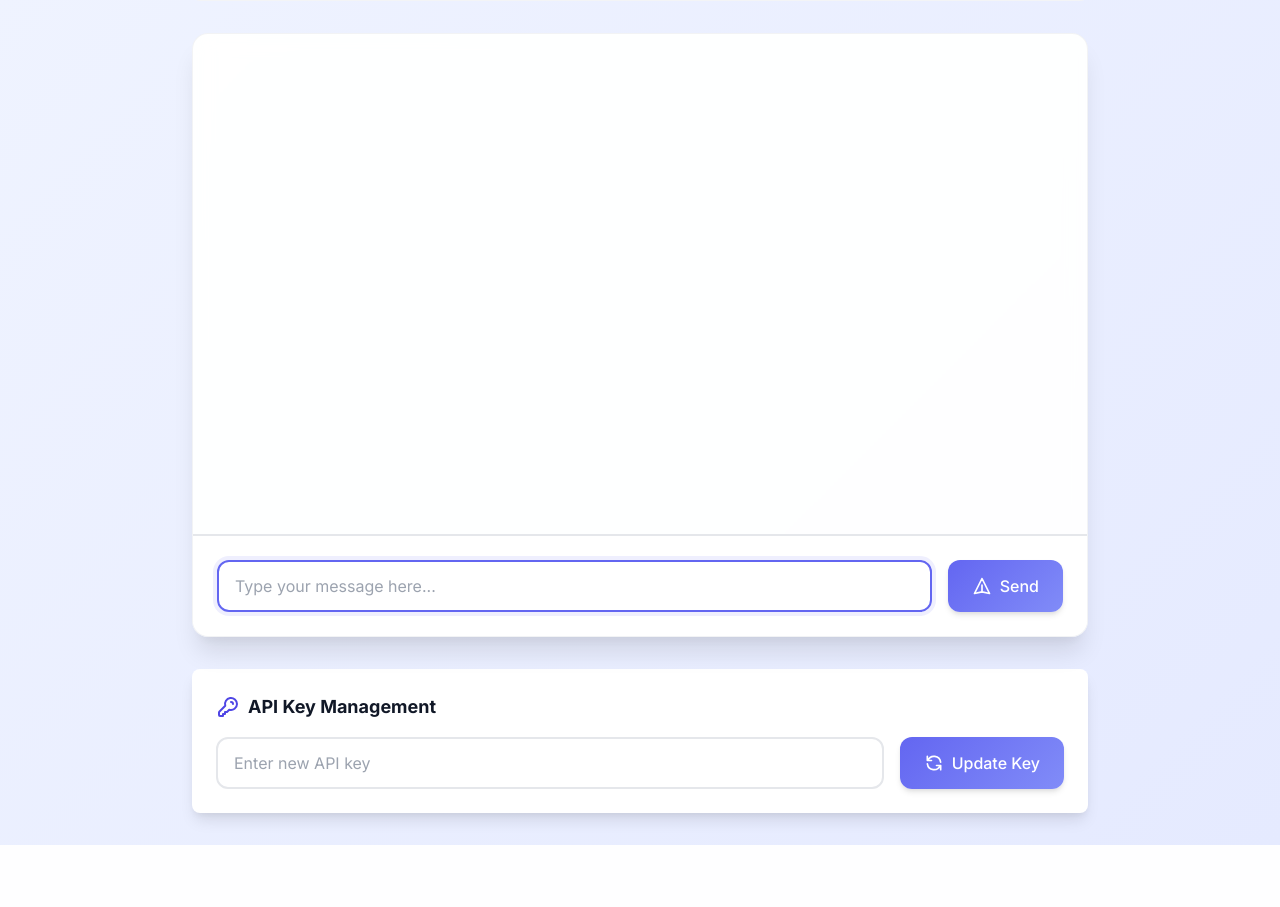
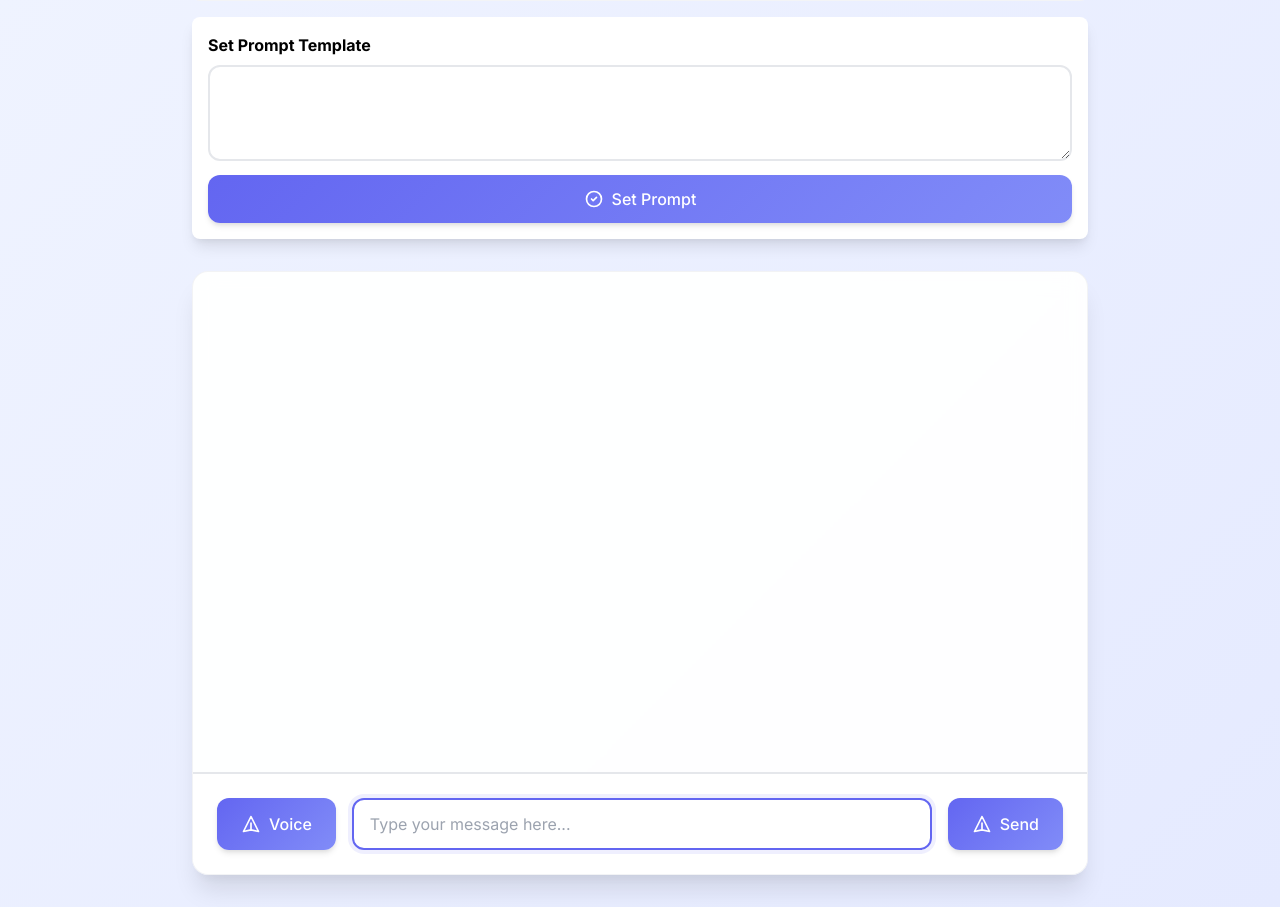
Before and after one commit to hamza5588/educationflaskapp, a Flask app: page /chat in a window 1280 px wide. Shown: the part 244-1151 px from the top of the page. Before the commit the page ends 1089 px from the top, so only its background shows below. Run offline with Flask 3, Linux system fonts and the light colour scheme; a user stored in the database is signed in.

Commit message:
file are added

```diff
--- a/app.py
+++ b/app.py
@@ -200,6 +200,11 @@ import sqlite3
 import hashlib
 from datetime import datetime
 from langchain_google_genai import ChatGoogleGenerativeAI
+import io
+import os
+import speech_recognition as sr
+from gtts import gTTS
+from playsound import playsound
 
 app = Flask(__name__)
 app.secret_key = 'your_secret_key_here'  # Change this to a secure secret key
@@ -305,6 +310,53 @@ def login_required(f):
         return f(*args, **kwargs)
     return decorated_function
 
+# Speech-to-Text function
+def recognize_speech():
+    recognizer = sr.Recognizer()
+    with sr.Microphone() as source:
+        print("Listening...")
+        recognizer.adjust_for_ambient_noise(source)
+        audio = recognizer.listen(source)
+
+    try:
+        print("Recognizing...")
+        text = recognizer.recognize_google(audio)
+        print(f"You said: {text}")
+        return text
+    except sr.UnknownValueError:
+        print("Could not understand audio")
+        return ""
+    except sr.RequestError as e:
+        print(f"Error with the speech recognition service; {e}")
+        return ""
+
+# Text-to-Speech function
+def speak_text(text, filename="response.mp3"):
+    try:
+        tts = gTTS(text=text, lang='en')
+        tts.save(filename)
+        playsound(filename)
+    except Exception as e:
+        print(f"Error in text-to-speech: {e}")
+
+# # Gemini Interaction
+# def generate_response(user_message):
+#     """Generates a response using the Gemini model."""
+#     llm = ChatGoogleGenerativeAI(
+#         model="gemini-1.5-pro",
+#         google_api_key=session['user']['api_key'],
+#         temperature=0.5,
+#         max_tokens=150,
+#         timeout=10,
+#         max_retries=1
+#     )
+
+#     try:
+#         response = llm.invoke(user_message)
+#         return response.content
+#     except Exception as e:
+#         print(f"Error generating response from Gemini: {e}")
+#         return "I'm sorry, I encountered an error."
 # Routes
 @app.route('/')
 def index():
@@ -355,91 +407,197 @@ def signup():
 def chat():
     return render_template('chat.html', user=session['user'])
 
-@app.route('/send_message', methods=['POST'])
-@login_required
-def send_message():
-    data = request.json
-    user_message = data.get('message')
+# @app.route('/send_message', methods=['POST'])
+# @login_required
+# def send_message():
+#     data = request.json
+#     user_message = data.get('message')
 
-    if user_message:
+#     if user_message:
+#         generated_response = generate_response(user_message)
+#         validation_result = validate_with_ai(user_message, generated_response)
+#         save_chat_history(session['user']['email'], user_message, generated_response, validation_result)
+
+#         return jsonify({
+#             'status': 'success',
+#             'response': generated_response,
+#             'validation': validation_result
+#         })
+
+#     return jsonify({
+#         'status': 'error',
+#         'message': 'No message provided'
+#     })
+# First, let's modify the generate_response function to handle prompt templates
+def generate_response(user_message, prompt_template=None):
+    """Generates a response using the Gemini model."""
+    try:
         llm = ChatGoogleGenerativeAI(
             model="gemini-1.5-pro",
             google_api_key=session['user']['api_key'],
-            temperature=0.5,  # Adjust temperature for more human-like randomness
+            temperature=0.7,
             max_tokens=150,
             timeout=10,
             max_retries=1
         )
 
-        user_context = {
-            "name": session['user']['name'],
-            "grade": session['user'].get('grade'),
-            "medium": session['user'].get('medium'),
-            "school": session['user'].get('school')
-        }
+        # Construct the full message
+        if prompt_template and prompt_template.strip():
+            full_message = f"{prompt_template.strip()}\n\nUser Input: {user_message}"
+            print(f"Using prompt template: {full_message}")  # Debug log
+        else:
+            full_message = user_message
+            print("No prompt template used")  # Debug log
 
-        # Include context in the prompt
-        full_message = (
-            f"You are an AI assistant for students. Your goal is to be conversational and friendly.\n"
-            f"Student Name: {user_context['name']}\n"
-            f"Grade: {user_context['grade']}\n"
-            f"Medium: {user_context['medium']}\n"
-            f"School: {user_context['school']}\n"
-            f"Message from {user_context['name']}: {user_message}\n"
-            f"Respond like a friendly and knowledgeable assistant."
-        )
+        print(f"Sending message to Gemini: {full_message}")  # Debug log
 
-        try:
-            response = llm.invoke(full_message)
-            generated_response = response.content
+        response = llm.invoke(full_message)
+        return response.content
+    except Exception as e:
+        print(f"Error generating response from Gemini: {e}")  # Debug log
+        return f"I'm sorry, I encountered an error: {str(e)}"
 
-            # Validate the response using the Checker Agent
-            validation_result = validate_with_ai(user_message, generated_response)
+@app.route('/send_message', methods=['POST'])
+@login_required
+def send_message():
+    try:
+        data = request.json
+        user_message = data.get('message')
+        prompt_template = data.get('promptTemplate')
 
-            # Save conversation and validation result to the database
-            save_chat_history(session['user']['email'], user_message, generated_response, validation_result)
+        print(f"Received message: {user_message}")  # Debug log
+        print(f"Received prompt template: {prompt_template}")  # Debug log
 
-            return jsonify({
-                'status': 'success',
-                'response': generated_response,
-                'validation': validation_result
-            })
-        except Exception as e:
-            return jsonify({
-                'status': 'error',
-                'message': str(e)
-            })
+        if not user_message:
+            return jsonify({'status': 'error', 'message': 'No message provided'})
 
-    return jsonify({
-        'status': 'error',
-        'message': 'No message provided'
-    })
+        # Generate response with the prompt template
+        generated_response = generate_response(user_message, prompt_template)
+        print(f"Generated response: {generated_response}")  # Debug log
+
+        # Save chat history
+        save_chat_history(session['user']['email'], user_message, generated_response)
+
+        # Generate audio response
+        audio_filename = f"response_{session['user']['email']}.mp3"
+        audio_path = f"static/{audio_filename}"
+
+        # Make sure the static directory exists
+        os.makedirs('static', exist_ok=True)
+
+        # Generate the audio file
+        speak_text(generated_response, filename=audio_path)
+
+        return jsonify({
+            'status': 'success',
+            'response': generated_response,
+            'audio': url_for('static', filename=audio_filename)
+        })
+
+    except Exception as e:
+        print(f"Error in send_message: {e}")  # Debug log
+        return jsonify({'status': 'error', 'message': str(e)})
+# @app.route('/voice_response', methods=['POST'])
+# @login_required
+# def voice_response():
+#     import uuid  # Import uuid for generating unique filenames
+
+#     data = request.json
+#     user_message = data.get('message')
+
+#     if user_message:
+#         response_text = generate_response(user_message)
+#         unique_id = uuid.uuid4().hex  # Generate a unique identifier
+#         audio_filename = f"response_{session['user']['email']}_{unique_id}.mp3"
+#         speak_text(response_text, filename=f"static/{audio_filename}")  # Generates the voice file
+#         return jsonify({'status': 'success', 'response': response_text, 'audio': url_for('static', filename=audio_filename)})
+
+#     return jsonify({'status': 'error', 'message': 'No message provided'})
 
 
-@app.route('/history', methods=['GET'])
+@app.route('/voice_response', methods=['POST'])
 @login_required
-def get_history():
-    conn = sqlite3.connect('users.db')
-    c = conn.cursor()
-    c.execute("SELECT message, response, validation, timestamp FROM chat_history WHERE user_email=? ORDER BY timestamp DESC",
-              (session['user']['email'],))
-    history = c.fetchall()
-    conn.close()
-    return jsonify(history)
+def voice_response():
+    data = request.json
+    user_message = data.get('message')
 
-@app.route('/update_api_key', methods=['POST'])
-@login_required
-def update_api_key_route():
-    new_api_key = request.form['api_key']
-    if new_api_key:
-        conn = sqlite3.connect('users.db')
-        c = conn.cursor()
-        c.execute("UPDATE users SET api_key=? WHERE email=?", (new_api_key, session['user']['email']))
-        conn.commit()
-        conn.close()
-        session['user']['api_key'] = new_api_key
-        flash('API Key updated successfully!', 'success')
-    return redirect(url_for('chat'))
+    if user_message:
+        response_text = generate_response(user_message)
+        audio_filename = f"response_{session['user']['email']}.mp3"
+        speak_text(response_text, filename=f"static/{audio_filename}")  # Generates the voice file
+        return jsonify({'status': 'success', 'response': response_text, 'audio': url_for('static', filename=audio_filename)})
+
+    return jsonify({'status': 'error', 'message': 'No message provided'})
+
+# @app.route('/voice_response', methods=['POST'])
+# @login_required
+# def voice_response():
+#     data = request.json
+#     user_message = data.get('message')
+
+#     if user_message:
+#         response_text = generate_response(user_message)
+#         # Add timestamp to make filename unique
+#         timestamp = datetime.now().strftime('%Y%m%d_%H%M%S_%f')
+#         audio_filename = f"response_{session['user']['email']}_{timestamp}.mp3"
+#         speak_text(response_text, filename=f"static/{audio_filename}")
+#         return jsonify({
+#             'status': 'success',
+#             'response': response_text,
+#             'audio': url_for('static', filename=audio_filename)
+#         })
+
+#     return jsonify({'status': 'error', 'message': 'No message provided'})
+# @app.route('/send_message', methods=['POST'])
+# @login_required
+# def send_message():
+#     data = request.json
+#     user_message = data.get('message')
+#     # prompt_template = data.get('promptTemplate', '')  # Get prompt template with empty default
+#     # print(prompt_template)
+#     prompt_template="""You are a witty and humorous assistant. Whenever I provide a word, your task is to create a clever, light-hearted, and original joke related to that word. Keep the humor fun and suitable for all audiences.
+
+#             For example:
+
+#             Word: Banana
+#             Joke: Why did the banana go to the doctor? Because it wasn’t peeling well!"""
+
+#     if not user_message:
+#         return jsonify({'status': 'error', 'message': 'No message provided'})
+
+#     try:
+#         # Construct the full message with the prompt template
+
+#         full_message = f"{prompt_template}\n\nUser Message: {user_message}"
+
+#         llm = ChatGoogleGenerativeAI(
+#             model="gemini-1.5-pro",
+#             google_api_key=session['user']['api_key'],
+#             temperature=0.5,
+#             max_tokens=150,
+#             timeout=10,
+#             max_retries=1
+#         )
+
+#         response = llm.invoke(full_message)
+#         generated_response = response.content
+
+#         # Save chat history with the original user message
+#         save_chat_history(session['user']['email'], user_message, generated_response)
+
+#         # Generate audio response if needed
+#         audio_filename = f"response_{session['user']['email']}.mp3"
+#         speak_text(generated_response, filename=f"static/{audio_filename}")
+
+#         return jsonify({
+#             'status': 'success',
+#             'response': generated_response,
+#             'audio': url_for('static', filename=audio_filename)
+#         })
+
+#     except Exception as e:
+#         return jsonify({'status': 'error', 'message': str(e)})
+
 
 @app.route('/logout')
 def logout():
--- a/templates/chat.html
+++ b/templates/chat.html
@@ -11,13 +11,37 @@
         <p>School: {{ user.school }}</p>
         <p>Medium: {{ user.medium }}</p>
     </div>
-
+    <div class="prompt-setting-container bg-white p-4 rounded-lg shadow-lg mb-4">
+        <h4 class="text-md font-bold mb-2">Set Prompt Template</h4>
+        <textarea
+            id="prompt-template"
+            class="form-input w-full h-24 mb-2"
+            placeholder="Type your custom prompt template here...">
+        </textarea>
+        <button onclick="setPrompt()" class="btn-primary w-full">
+            <span class="flex items-center justify-center">
+                <svg class="w-5 h-5 mr-2" fill="none" stroke="currentColor" viewBox="0 0 24 24">
+                    <path stroke-linecap="round" stroke-linejoin="round" stroke-width="2" d="M9 12l2 2 4-4m6 2a9 9 0 11-18 0 9 9 0 0118 0z" />
+                </svg>
+                Set Prompt
+            </span>
+        </button>
+    </div>
     <div class="chat-container">
         <div class="messages-container" id="chat-messages">
             <!-- Messages will be inserted here via JavaScript -->
         </div>
 
         <div class="chat-input-container">
+
+            <button onclick="startVoiceInput()" class="btn-primary flex items-center">
+                <span class="flex items-center">
+                    <svg class="w-5 h-5 mr-2" fill="none" stroke="currentColor" viewBox="0 0 24 24">
+                        <path stroke-linecap="round" stroke-linejoin="round" stroke-width="2" d="M12 19l9 2-9-18-9 18 9-2zm0 0v-8" />
+                    </svg>
+                    Voice
+                </span>
+            </button>
             <input
                 type="text"
                 id="message-input"
@@ -28,46 +52,109 @@
             <button onclick="sendMessage()" class="btn-primary flex items-center">
                 <span class="flex items-center">
                     <svg class="w-5 h-5 mr-2" fill="none" stroke="currentColor" viewBox="0 0 24 24">
-                        <path stroke-linecap="round" stroke-linejoin="round" stroke-width="2" d="M12 19l9 2-9-18-9 18 9-2zm0 0v-8"/>
+                        <path stroke-linecap="round" stroke-linejoin="round" stroke-width="2" d="M12 19l9 2-9-18-9 18 9-2zm0 0v-8" />
                     </svg>
                     Send
                 </span>
             </button>
         </div>
     </div>
-
-    <div class="mt-8 bg-white rounded-lg shadow-lg p-6">
-        <div class="flex items-center mb-4">
-            <svg class="w-6 h-6 text-indigo-600 mr-2" fill="none" stroke="currentColor" viewBox="0 0 24 24">
-                <path stroke-linecap="round" stroke-linejoin="round" stroke-width="2" d="M15 7a2 2 0 012 2m4 0a6 6 0 01-7.743 5.743L11 17H9v2H7v2H4a1 1 0 01-1-1v-2.586a1 1 0 01.293-.707l5.964-5.964A6 6 0 1121 9z"/>
-            </svg>
-            <h3 class="text-lg font-bold text-gray-900">API Key Management</h3>
-        </div>
-        <form action="{{ url_for('update_api_key_route') }}" method="POST" class="flex space-x-4">
-            <input
-                type="password"
-                name="api_key"
-                class="form-input flex-1"
-                placeholder="Enter new API key"
-            >
-            <button type="submit" class="btn-primary bg-green-600 hover:bg-green-700">
-                <span class="flex items-center">
-                    <svg class="w-5 h-5 mr-2" fill="none" stroke="currentColor" viewBox="0 0 24 24">
-                        <path stroke-linecap="round" stroke-linejoin="round" stroke-width="2" d="M4 4v5h.582m15.356 2A8.001 8.001 0 004.582 9m0 0H9m11 11v-5h-.581m0 0a8.003 8.003 0 01-15.357-2m15.357 2H15"/>
-                    </svg>
-                    Update Key
-                </span>
-            </button>
-        </form>
-    </div>
 </div>
 {% endblock %}
 
 {% block scripts %}
 <script>
+    // Global variables
+ // Global variables
+let recognition = null;
 const chatMessages = document.getElementById('chat-messages');
 const messageInput = document.getElementById('message-input');
+let currentPrompt = ''; // Store the current prompt template
 
+// Speech Recognition Initialization
+function initializeSpeechRecognition() {
+    if (!('webkitSpeechRecognition' in window) && !('SpeechRecognition' in window)) {
+        alert('Speech recognition is not supported in this browser. Please use Chrome or Edge.');
+        return null;
+    }
+
+    const SpeechRecognition = window.SpeechRecognition || window.webkitSpeechRecognition;
+    const recognitionInstance = new SpeechRecognition();
+
+    recognitionInstance.continuous = false;
+    recognitionInstance.interimResults = false;
+    recognitionInstance.lang = 'en-US';
+
+    return recognitionInstance;
+}
+
+// Voice Input Handler
+async function startVoiceInput() {
+    if (!recognition) {
+        recognition = initializeSpeechRecognition();
+        if (!recognition) return;
+    }
+
+    // Visual feedback that recording has started
+    const voiceButton = document.querySelector('button[onclick="startVoiceInput()"]');
+    voiceButton.classList.add('recording');
+    voiceButton.innerHTML = `
+        <span class="flex items-center">
+            <svg class="w-5 h-5 mr-2 text-red-500" fill="none" stroke="currentColor" viewBox="0 0 24 24">
+                <circle cx="12" cy="12" r="6" fill="currentColor"/>
+            </svg>
+            Recording...
+        </span>
+    `;
+
+    recognition.onstart = () => {
+        console.log('Voice recognition started...');
+    };
+
+    recognition.onend = () => {
+        console.log('Voice recognition ended');
+        resetVoiceButton(voiceButton);
+    };
+
+    recognition.onerror = (event) => {
+        console.error('Voice recognition error:', event.error);
+        appendMessage('Voice recognition error: ' + event.error, false);
+        recognition.stop();
+    };
+
+    recognition.onresult = async (event) => {
+        const transcript = event.results[0][0].transcript;
+        console.log('Recognized text:', transcript);
+
+        // Display recognized text in input field
+        messageInput.value = transcript;
+
+        // Automatically send the message
+        await sendMessage();
+    };
+
+    try {
+        await recognition.start();
+    } catch (error) {
+        console.error('Error starting recognition:', error);
+        appendMessage('Failed to start voice recognition. Please try again.', false);
+    }
+}
+
+// Reset voice button to default state
+function resetVoiceButton(button) {
+    button.classList.remove('recording');
+    button.innerHTML = `
+        <span class="flex items-center">
+            <svg class="w-5 h-5 mr-2" fill="none" stroke="currentColor" viewBox="0 0 24 24">
+                <path stroke-linecap="round" stroke-linejoin="round" stroke-width="2" d="M19 11a7 7 0 01-7 7m0 0a7 7 0 01-7-7m7 7v4m0 0H8m4 0h4m-4-8a3 3 0 01-3-3V5a3 3 0 116 0v6a3 3 0 01-3 3z" />
+            </svg>
+            Voice
+        </span>
+    `;
+}
+
+// UI Helper Functions
 function createLoadingIndicator() {
     const loadingDiv = document.createElement('div');
     loadingDiv.className = 'message message-bot flex items-center space-x-2';
@@ -81,14 +168,49 @@ function createLoadingIndicator() {
     return loadingDiv;
 }
 
-function appendMessage(content, isUser) {
+function appendMessage(content, isUser, audioUrl = null) {
     const messageDiv = document.createElement('div');
     messageDiv.className = isUser ? 'message message-user' : 'message message-bot';
-    messageDiv.textContent = content;
+    messageDiv.innerHTML = `<p>${content}</p>`;
+
+    if (audioUrl) {
+        const audioButton = document.createElement('button');
+        audioButton.className = 'audio-button flex items-center mt-2';
+        audioButton.innerHTML = `
+            <svg class="w-6 h-6 mr-2" fill="none" stroke="currentColor" viewBox="0 0 24 24">
+                <path stroke-linecap="round" stroke-linejoin="round" stroke-width="2" d="M14.752 11.168l-3.197-2.132A1 1 0 0010 9.868v4.264a1 1 0 001.555.832l3.197-2.132a1 1 0 000-1.664z" />
+                <path stroke-linecap="round" stroke-linejoin="round" stroke-width="2" d="M19.428 15.341A8 8 0 1115 4.77m4.428 10.571a8.003 8.003 0 010-10.571m4.428 5.286A8.001 8.001 0 0115 19.23" />
+            </svg>
+            Play Audio
+        `;
+        audioButton.onclick = () => playAudio(audioUrl);
+        messageDiv.appendChild(audioButton);
+    }
+
     chatMessages.appendChild(messageDiv);
     chatMessages.scrollTop = chatMessages.scrollHeight;
 }
 
+function playAudio(audioUrl) {
+    const audio = new Audio(audioUrl);
+    audio.play();
+}
+
+// Prompt Handling
+function setPrompt() {
+    const promptInput = document.getElementById('prompt-template');
+    currentPrompt = promptInput.value.trim();
+
+    if (!currentPrompt) {
+        alert('Please enter a valid prompt template.');
+        return;
+    }
+
+    console.log('Set prompt template:', currentPrompt); // Debug log
+    alert('Prompt template set successfully!');
+}
+
+// Message Handling
 async function sendMessage() {
     const message = messageInput.value.trim();
     if (!message) return;
@@ -105,13 +227,21 @@ async function sendMessage() {
     chatMessages.scrollTop = chatMessages.scrollHeight;
 
     try {
+        console.log('Sending message with prompt:', currentPrompt); // Debug log
         const response = await fetch('/send_message', {
             method: 'POST',
             headers: {
                 'Content-Type': 'application/json'
             },
-            body: JSON.stringify({ message })
+            body: JSON.stringify({
+                message: message,
+                promptTemplate: currentPrompt // Send the stored prompt template
+            })
         });
+
+        if (!response.ok) {
+            throw new Error(`HTTP error! status: ${response.status}`);
+        }
 
         const data = await response.json();
 
@@ -119,27 +249,28 @@ async function sendMessage() {
         loadingIndicator.remove();
 
         if (data.status === 'success') {
-            appendMessage(data.response, false);
+            appendMessage(data.response, false, data.audio);
         } else {
             appendMessage('Error: ' + data.message, false);
         }
     } catch (error) {
-        // Remove loading indicator
+        console.error('Error:', error);
         loadingIndicator.remove();
         appendMessage('Failed to get response. Please try again.', false);
     }
 }
 
-// Handle Enter key
-messageInput.addEventListener('keypress', (e) => {
-    if (e.key === 'Enter') {
+// Event Listeners
+window.addEventListener('load', () => {
+    messageInput.focus();
+});
+
+// Add event listener for Enter key in message input
+messageInput.addEventListener('keypress', function(event) {
+    if (event.key === 'Enter' && !event.shiftKey) {
+        event.preventDefault();
         sendMessage();
     }
 });
-
-// Focus input on page load
-window.addEventListener('load', () => {
-    messageInput.focus();
-});
-</script>
+    </script>
 {% endblock %}
```
Also changed, not shown: test.py (added, +14 -0 lines), users.db, 9 other files.
